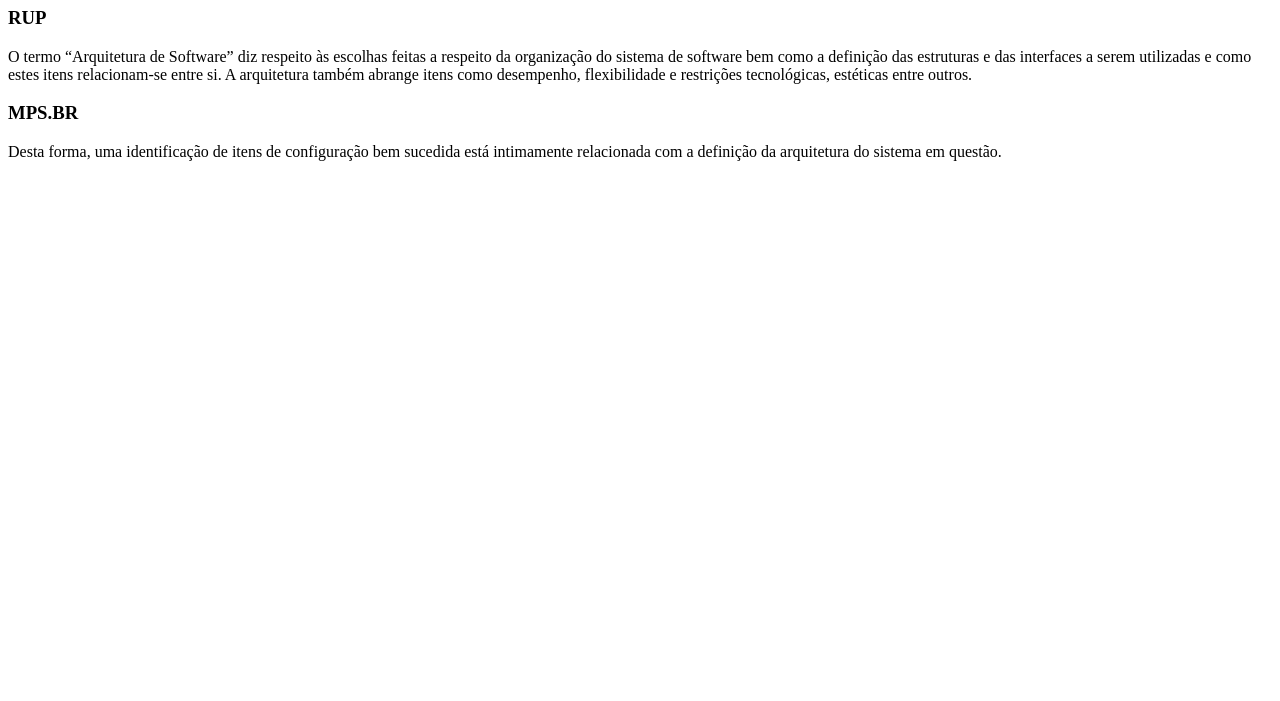
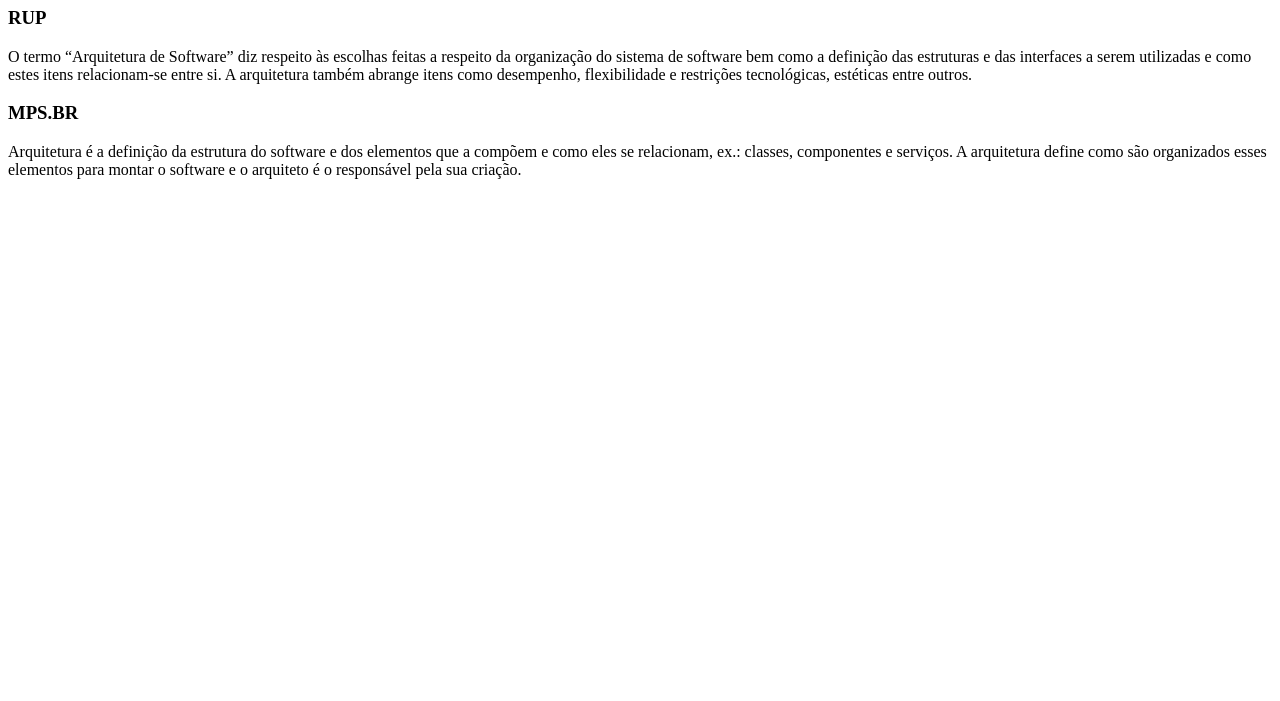
Before and after one commit to jonathanwss/gerencia-de-configura-o-wiki, a plain HTML site: page paginas/ArqDeSoft.html in a window 1280 px wide. Shown: the part 99-800 px from the top of the page. Drawn offline with Linux system fonts and the light colour scheme.

Commit message:
Arquitetura de Software segundo MPS.BR
Corrigida a definição de arquitetura de software segundo MPS.BR

```diff
--- a/paginas/ArqDeSoft.html
+++ b/paginas/ArqDeSoft.html
@@ -13,7 +13,9 @@
     <p>O termo “Arquitetura de Software” diz respeito às escolhas feitas a respeito da organização do sistema de software bem como a definição das estruturas e das interfaces a serem utilizadas e como estes itens relacionam-se entre si. A arquitetura também abrange itens como desempenho, flexibilidade e restrições tecnológicas, estéticas entre outros.</p>
     <h3>MPS.BR</h3>
     <p>
-        Desta forma, uma identificação de itens de configuração bem sucedida está intimamente relacionada com a definição da arquitetura do sistema em questão.
+     Arquitetura é a definição da estrutura do software e dos elementos que a compõem e como eles se relacionam, ex.: classes, componentes
+     e serviços. A arquitetura define como são organizados esses elementos para montar o software e o arquiteto é o responsável pela sua
+     criação.
     </p>
 </body>
 </html>
```
